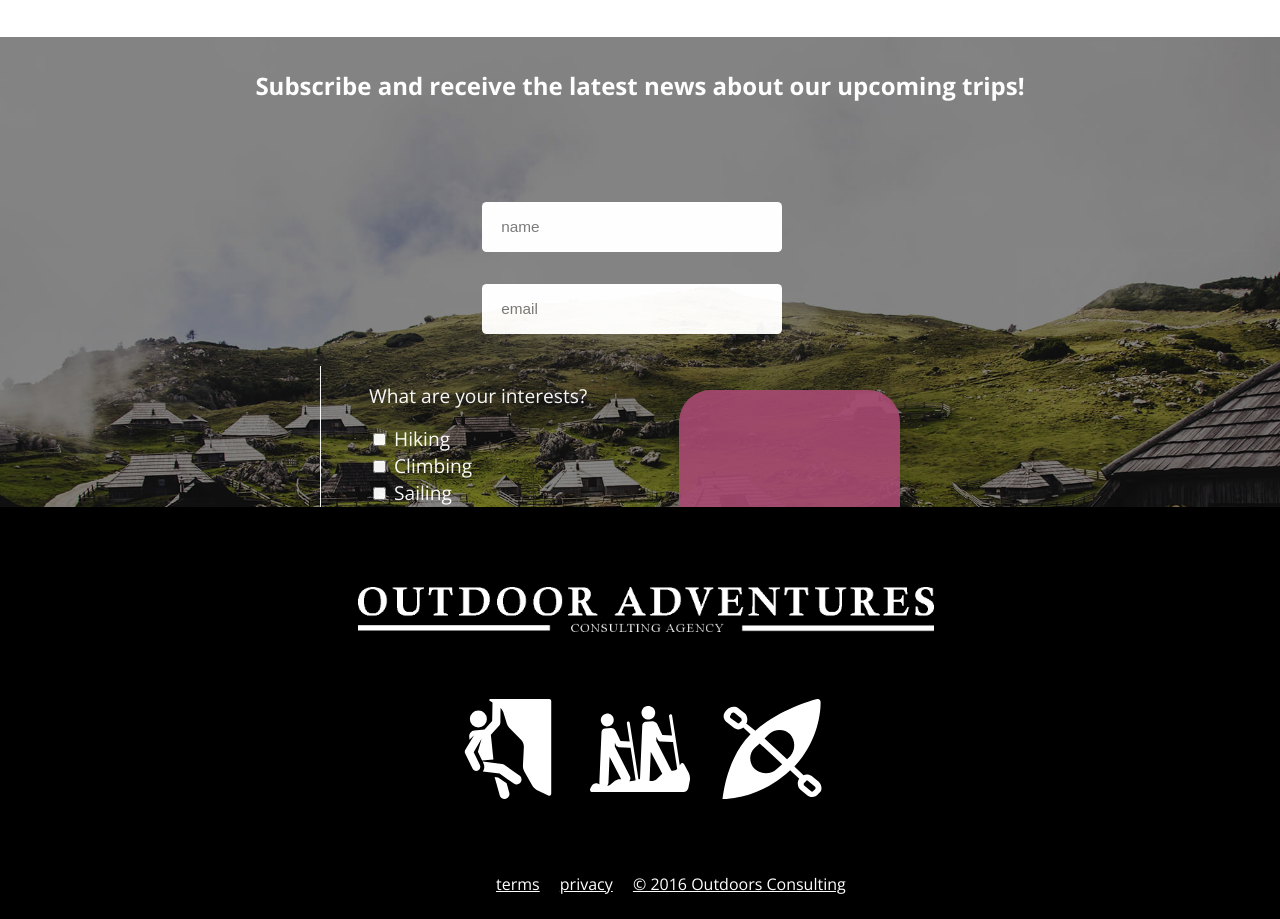
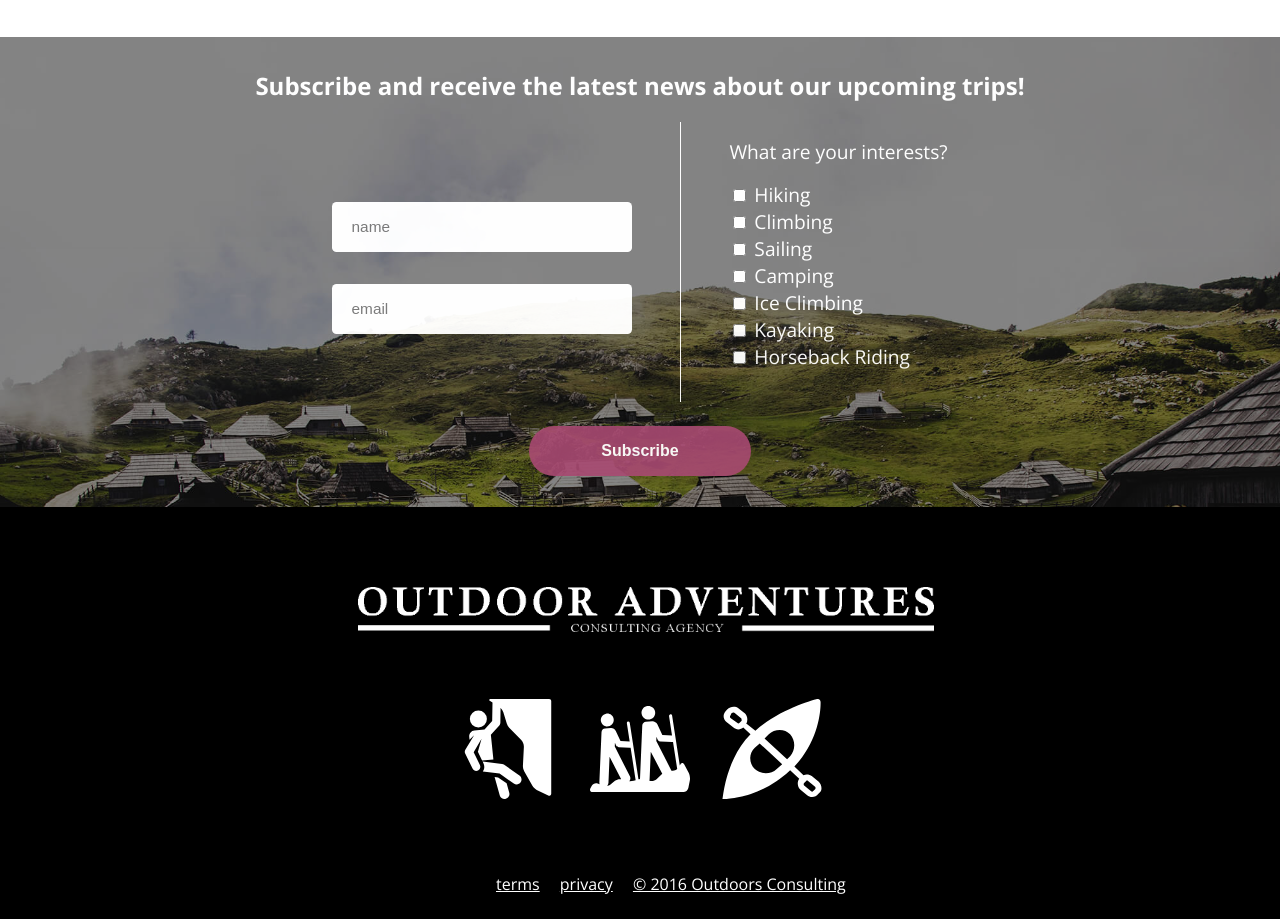
Before and after one commit to dvrico/Designs-Project, a plain HTML site: page parallax/index.html in a window 1280 px wide. Shown: the part 2800-3719 px from the top of the page. Drawn offline with nearby package versions, Linux system fonts and the light colour scheme.

Commit message:
Fix sign up styling issue

```diff
--- a/parallax/styles.scss
+++ b/parallax/styles.scss
@@ -324,6 +324,14 @@ footer {
 
 @media only screen and (max-width: 1450px) {
 
+  // Email Banner
+
+  .bg-tint {
+    .sign-up {
+      max-width: 62%;
+    }
+  }
+
   // Title bg
 
   .canyon-bg {
```
Also changed, not shown: parallax/css/styles.css.
